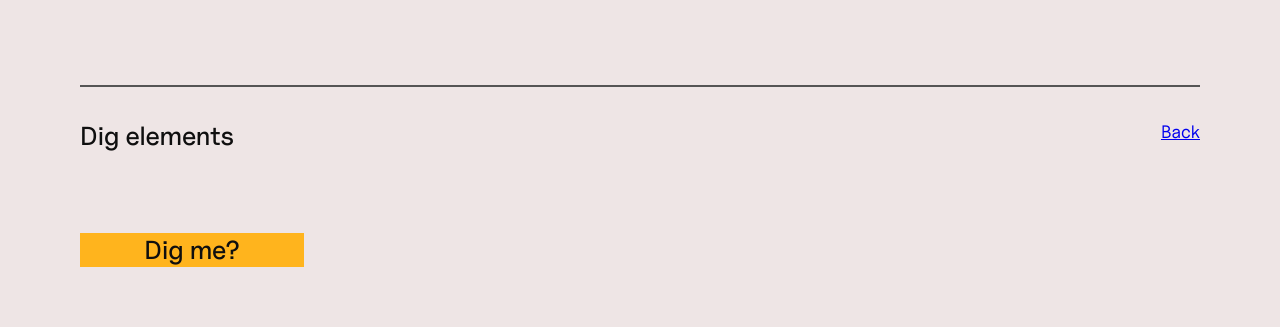
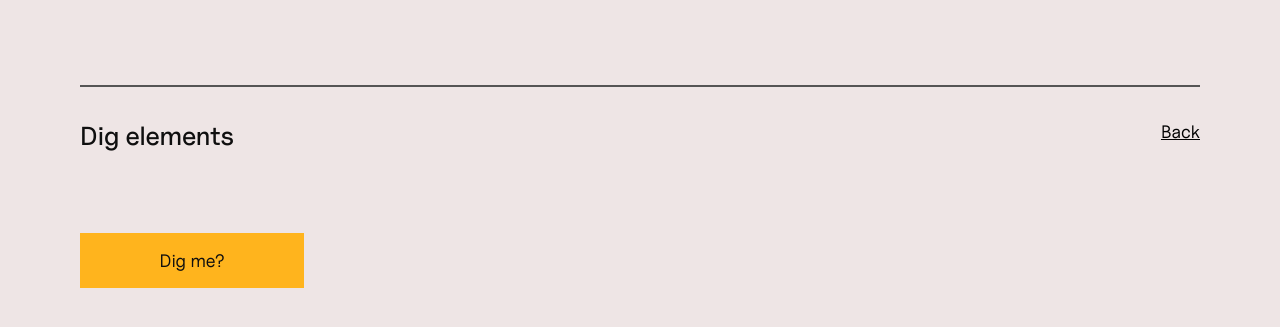
Before and after one commit to terra-hq/helpers, a website built with Vite: page src/pages/misc/digElements.html in a window 1280 px wide. Shown: the part 159-486 px from the top of the page. Built offline with nearby package versions, Linux system fonts and the light colour scheme.

Commit message:
style: 🎨 Added branding colors

```diff
--- a/src/pages/misc/digElements.html
+++ b/src/pages/misc/digElements.html
@@ -31,9 +31,9 @@
         </div>
     </div>
     <div class="f--container">
-        <h2 class="f--font-d f--mt-3" id="element-to-watch" style="background-color:#ffb41d; width: 20%; text-align: center;">
+        <p class="f--font-e" id="element-to-watch" style="background-color:#ffb41d; width: 20%; text-align: center; padding: 15px 20px;">
             Dig me?
-        </h2>
+        </p>
     </div>
 
     <script type="module">
--- a/src/scss/index.scss
+++ b/src/scss/index.scss
@@ -1 +1,7 @@
 body{background:rgb(238, 229, 229);}
+a{
+  color: black;
+  &:hover{
+    color: #439ed7;
+  }
+}
```
